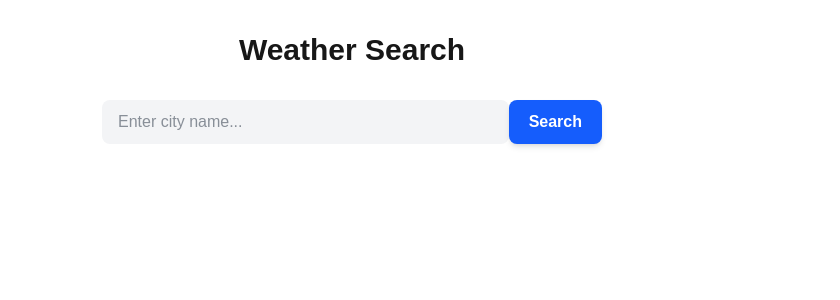
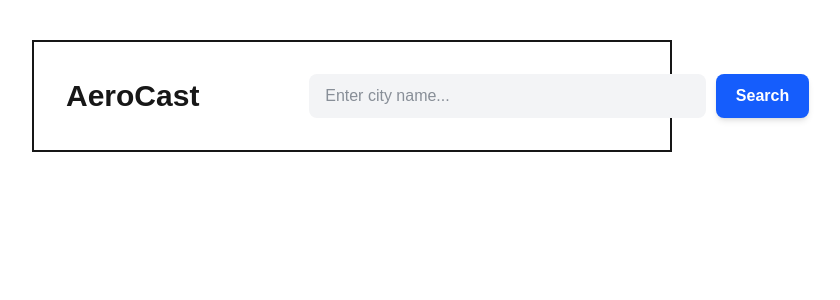
Before and after one commit to AbhinavCoder-14/AeroCast, a Next.js app in the folder next-app/: page / in a window 1280 px wide. Shown: the top 300 px of the page, without its empty margins (288-1128 px from the left). Built offline with nearby package versions, Linux system fonts and the light colour scheme.

Commit message:
TAILWIND FIXED

```diff
--- a/next-app/app/globals.css
+++ b/next-app/app/globals.css
@@ -1,4 +1,3 @@
-
 @import "tailwindcss";
 
 :root {
@@ -18,3 +17,7 @@ body {
   color: var(--foreground);
   font-family: Arial, Helvetica, sans-serif;
 }
+
+.bug{
+  width: 50vw;
+}
--- a/next-app/app/page.tsx
+++ b/next-app/app/page.tsx
@@ -74,7 +74,6 @@ export default function WeatherPage() {
   console.log("analysisData:", analysisData);
   console.log("pollingError:", pollingError);
 
-
   const handleSearch = async (city: string) => {
     setIsSearching(true);
     setSearchError(null);
@@ -129,7 +128,10 @@ export default function WeatherPage() {
       return null;
     }
 
-    console.log("=====================hourly_today data:", analysisData.chart_data.hourly_today);
+    console.log(
+      "=====================hourly_today data:",
+      analysisData.chart_data.hourly_today
+    );
 
     const format = (
       key: keyof (typeof analysisData.chart_data.hourly_today)[0]
@@ -160,26 +162,32 @@ export default function WeatherPage() {
   console.log("formattedHourlyData result:", formattedHourlyData);
 
   return (
-    <div className="min-h-screen p-8">
-      <h1 className="text-3xl font-bold text-center mb-8">Weather Search</h1>
-      <SearchBar onSearch={handleSearch} />
+    <div className="my-10">
+      <nav className=" bug align-middle m-auto border-2">
+        <div className="p-8 bug align-middle flex flex-row justify-between items-center m-auto">
+          <h1 className="text-3xl font-bold text-center">AeroCast</h1>
+          <SearchBar onSearch={handleSearch} />
+        </div>
 
+        {currentWeather && (
+          <PageSelectorBar
+            activeSection={activeSection}
+            OnSectionChange={setActiveSection}
+          />
+        )}
+      </nav>
       {isSearching && (
-        <div className="text-center mt-4">
-          <p>Loading weather data...</p>
+        <div className="min-h-screen bg-gradient-to-br from-blue-50 via-white to-purple-50 flex items-center justify-center">
+          <div className="text-center">
+
+            <p className="text-gray-600">Loading...</p>
+          </div>
         </div>
       )}
       {searchError && (
         <div className="text-center mt-4 p-4 bg-red-100 text-red-700 rounded-lg max-w-md mx-auto">
           <p>Error: {searchError}</p>
         </div>
-      )}
-
-      {currentWeather && (
-        <PageSelectorBar
-          activeSection={activeSection}
-          OnSectionChange={setActiveSection}
-        />
       )}
 
       {currentWeather && searchedCity && activeSection === 1 && (
--- a/next-app/components/PageSelecterBar.tsx
+++ b/next-app/components/PageSelecterBar.tsx
@@ -34,7 +34,7 @@ const PageSelectorBar = ({activeSection,OnSectionChange}:PageSelectorBarProps) =
 
   return (
     <>
-      <div className="bar flex space-x-1 mt-4">
+      <div className="bar flex space-x-1 mt-4 ml-4">
         {navigationOptions.map(({ id, name, icon }) => (
           <button
             key={id}
--- a/next-app/components/SearchBar.tsx
+++ b/next-app/components/SearchBar.tsx
@@ -70,7 +70,7 @@ export default function SearchBar({ onSearch }: SearchBarProps) {
   return (
     <form
       onSubmit={handleSubmit}
-      className="flex flex-col items-center gap-2 mb-6 w-full max-w-md mx-auto justify-around"
+      className="w-[26vw]"
     >
       <div className="w-[500px] flex flex-row">
         <input
@@ -79,7 +79,7 @@ export default function SearchBar({ onSearch }: SearchBarProps) {
           onChange={(e) => setCity(e.target.value)}
           onFocus={() => setIsDropDownVisible(true)}
           placeholder="Enter city name..."
-          className={` flex-grow bg-gray-100 dark:bg-gray-700 text-gray-800 dark:text-white border-transparent focus:border-blue-500 focus:ring-0 rounded-lg px-4 py-2.5 text-base transition`}
+          className={` flex-grow mt-0 mr-[10px] bg-gray-100 dark:bg-gray-700 text-gray-800 dark:text-white border-transparent focus:border-blue-500 focus:ring-0 rounded-lg px-4 py-2.5 text-base transition`}
         />
         <button
           type="submit"
```
Also changed, not shown: 1 other file (tests, documents, lock files or other folders).
